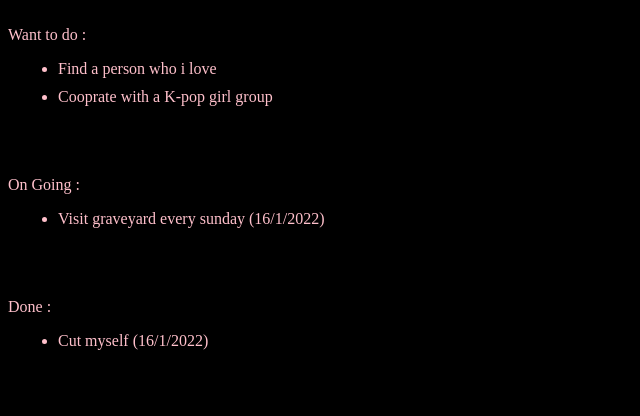
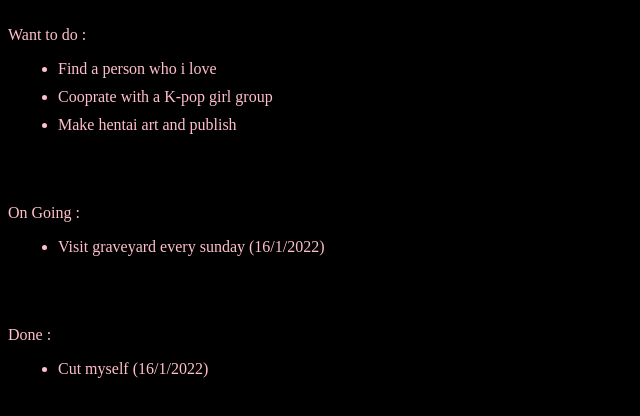
Before and after one commit to thisisizanamisdiary/thisisizanamisdiary.github.io, a plain HTML site: page BID.html in a window 1280 px wide. Shown: the whole page, without its empty margins (0-640 px from the left). Drawn offline with Linux system fonts and the light colour scheme.

Commit message:
Update BID.html

```diff
--- a/BID.html
+++ b/BID.html
@@ -28,6 +28,7 @@
     <ul>
         <li>Find a person who i love</li>
         <li>Cooprate with a K-pop girl group</li>
+        <li>Make hentai art and publish</li>
     </ul>
     <br><br><br>
     <label>On Going :</label>
```
